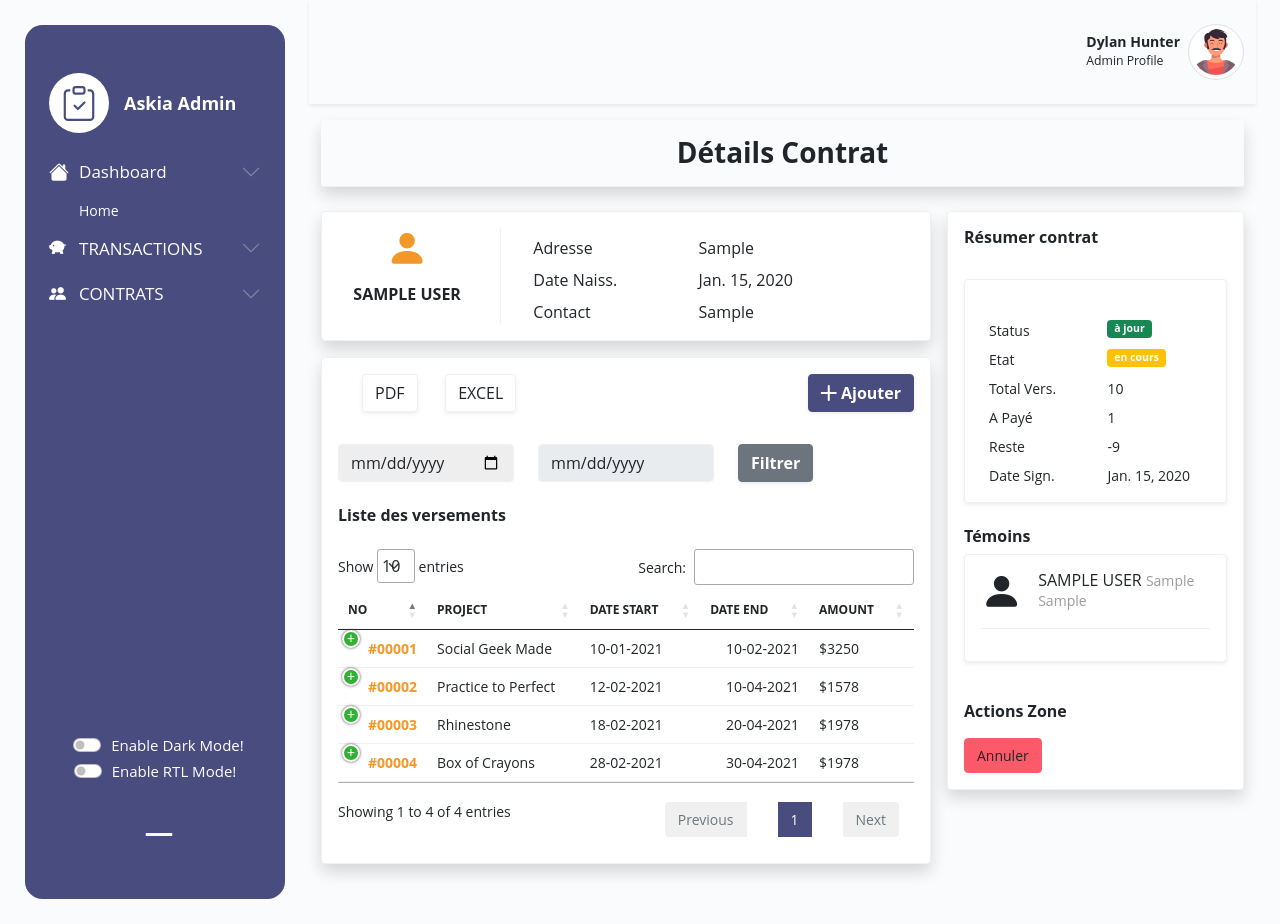
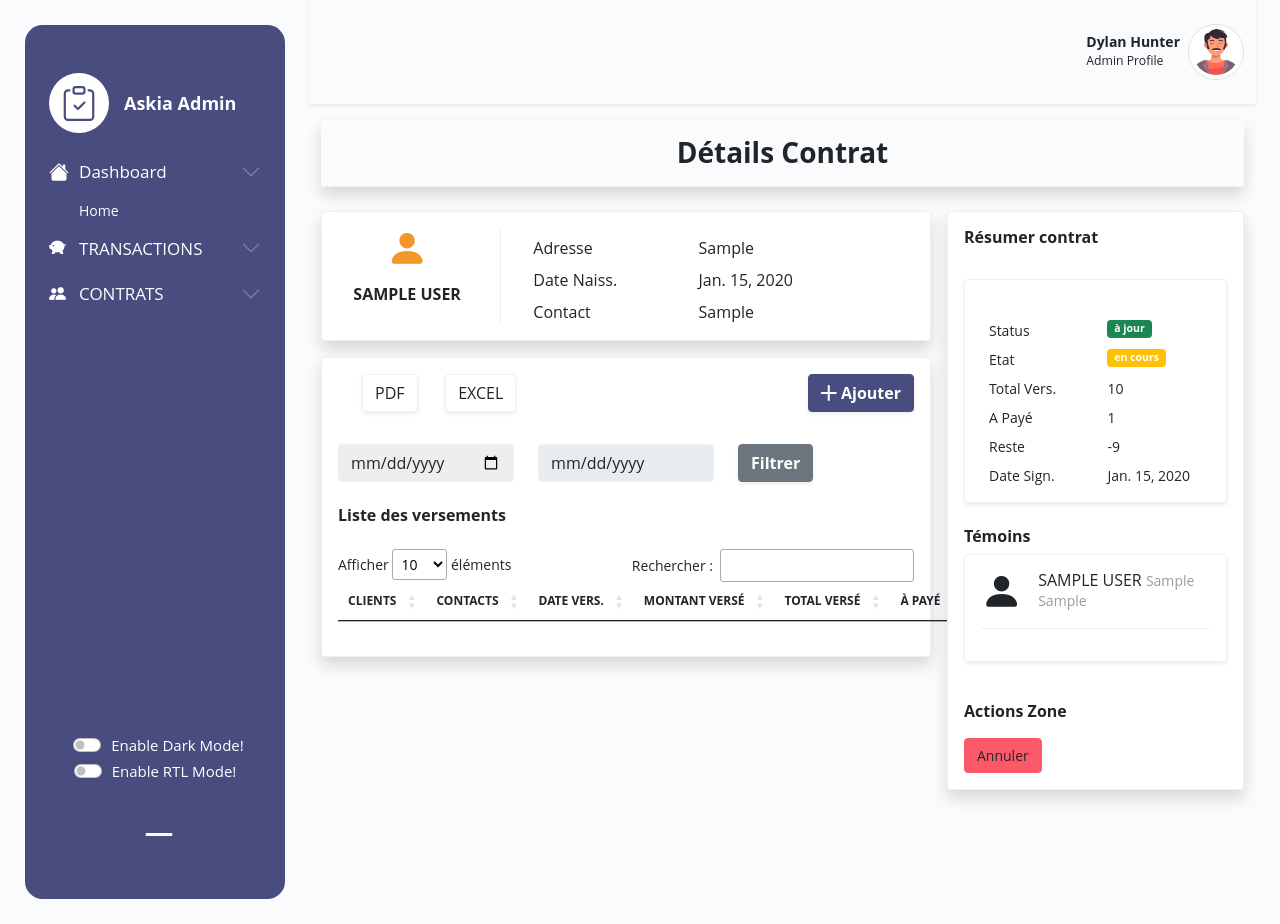
Before and after one commit to Fayssol/credit-bail, a Django app: page /detail_contrat/1/ in a window 1280 px wide. Run offline with Django 5.2, Linux system fonts and the light colour scheme; tables that the repository leaves empty hold one stand-in row (values such as "Sample post"); lists and menus that the app fills with data are empty; some libraries are stand-ins or nearby versions; some web fonts are replaced.

Commit message:
update detail_contrat and create url

```diff
--- a/askia_solution/askia_admin/templates/contrats/detail_contrat.html
+++ b/askia_solution/askia_admin/templates/contrats/detail_contrat.html
@@ -154,7 +154,7 @@
                                    {% endif %}
                             </div>
                             <div class="card-body">
-
+                               <input type="text" id="contratId" hidden value="{{contrat.id}}">
                                 <form id="date_filter" class="ms-auto mb-4" method="POST">
                                     {% csrf_token %}
                                      <input type="hidden" name="csrfmiddlewaretoken">
@@ -173,51 +173,8 @@
                                     </div>
                                 </form>
                                 <h6 class="mb-0 fw-bold mb-4">Liste des versements</h6>
-                                <table id="myProjectTable" class="table table-hover align-middle mb-0" style="width:100%">
-                                    <thead>
-                                        <tr>
-                                            <th>NO</th>
-                                            <th>Project</th>
-                                            <th>Date Start</th>
-                                            <th>Date End</th>
-                                            <th>Amount</th>
-                                            <th>status</th>
-                                        </tr>
-                                    </thead>
-                                    <tbody>
-                                        <tr>
-                                            <td><a href="invoices.html" class="fw-bold text-secondary">#00001</a></td>
-                                            <td><a href="projects.html">Social Geek Made</a></td>
-                                            <td>10-01-2021</td>
-                                            <td>10-02-2021</td>
-                                            <td>$3250</td>
-                                            <td><span class="badge bg-warning">Pending</span></td>
-                                        </tr>
-                                        <tr>
-                                            <td><a href="invoices.html" class="fw-bold text-secondary">#00002</a></td>
-                                            <td><a href="projects.html">Practice to Perfect</a></td>
-                                            <td>12-02-2021</td>
-                                            <td>10-04-2021</td>
-                                            <td>$1578</td>
-                                            <td><span class="badge bg-success">Paid</span></td>
-                                        </tr>
-                                        <tr>
-                                            <td><a href="invoices.html" class="fw-bold text-secondary">#00003</a></td>
-                                            <td><a href="projects.html">Rhinestone</a></td>
-                                            <td>18-02-2021</td>
-                                            <td>20-04-2021</td>
-                                            <td>$1978</td>
-                                            <td><span class="badge bg-lavender-purple">Draf</span></td>
-                                        </tr>
-                                        <tr>
-                                            <td><a href="invoices.html" class="fw-bold text-secondary">#00004</a></td>
-                                            <td><a href="projects.html">Box of Crayons</a></td>
-                                            <td>28-02-2021</td>
-                                            <td>30-04-2021</td>
-                                            <td>$1978</td>
-                                            <td><span class="badge bg-lavender-purple">Draf</span></td>
-                                        </tr>
-                                    </tbody>
+                                <table id="vers_contrat_table" class="table table-hover align-middle mb-0" style="width:100%">
+
                                 </table>
                             </div>
                         </div>
@@ -570,5 +527,158 @@
 </script>
 
 <script src="{% static '/js/contrat_form_validation.js' %}"></script>
+<script>
 
+$(document).ready(function() {
+    $('#vers_contrat_table')
+    .addClass( 'nowrap' )
+    .dataTable( {
+        responsive: true,
+        columnDefs: [
+            { targets: [-1, -3], className: 'dt-body-right' }
+        ]
+    });
+});
+
+
+var TOKEN = $('input[name="csrfmiddlewaretoken"]').val();
+var id_contrat=$('#contratId').val();
+function loadData(initial_date, finale_date) {
+
+    new DataTable('#vers_contrat_table', {
+    responsive: true,
+    // rowReorder: true,
+    // rowReorder: {
+    //     selector: 'td:nth-child(2)'
+    // },
+
+    serverSide: true,
+    paging: true,
+    processing: true,
+    stateSave: true,
+    'lengthMenu': [10, 25, 50, 100, 150, 200, 300, 500],
+    searching: true,
+    sort: true,
+    ajax: {
+            url : `/ajax_transaction_list_contrat/`,
+            type: 'POST',
+            headers: {
+            'X-CSRFToken': TOKEN
+            },
+            data: {
+
+            "from_date": initial_date,
+            "to_date": finale_date,
+            "id": id_contrat
+            },
+
+        },
+        language: {
+            processing: "Traitement en cours...",
+            search: "Rechercher&nbsp;:",
+            lengthMenu: "Afficher _MENU_ &eacute;l&eacute;ments",
+            info: "Affichage de l'&eacute;lement _START_ &agrave; _END_ sur _TOTAL_ &eacute;l&eacute;ments",
+            infoEmpty: "Affichage de l'&eacute;lement 0 &agrave; 0 sur 0 &eacute;l&eacute;ments",
+            infoFiltered: "(filtr&eacute; de _MAX_ &eacute;l&eacute;ments au total)",
+            infoPostFix: "",
+            loadingRecords: "Chargement en cours...",
+            zeroRecords: "Aucun &eacute;l&eacute;ment &agrave; afficher",
+            emptyTable: "Aucune donnée disponible dans le tableau",
+            paginate: {
+                first: "Premier",
+                previous: "Pr&eacute;c&eacute;dent",
+                next: "Suivant",
+                last: "Dernier"
+            },
+            aria: {
+                sortAscending: ": activer pour trier la colonne par ordre croissant",
+                sortDescending: ": activer pour trier la colonne par ordre décroissant"
+            }
+        },
+       // langage: langage,
+        columns: [
+            // {data: 'id', visible: false},
+            { data: 'nom', visible: true ,title:"Clients",
+            render: function ( data, type, row ) {
+                return '<div class="input-group text-center p-2 d-flex align-items-center">' +
+                    '<img src="/static/img/user-solid.svg" alt="">' +
+                    '<span class="fw-bolder">'+row.nom+'</span>' +
+                    '</div>';
+                }
+            },
+
+            { data: 'contact', visible: true, title:"Contacts"},
+            { data: 'date_versement', visible: true,title:"Date Vers." },
+            { data: 'montant_versement', visible: true,title:"Montant Versé" },
+
+            { data: 'montant_total_paye',
+                visible: true,
+                title:"Total Versé",
+                render: function ( data, type, row ) {
+
+                        return '<span class="text-secondary">'+row.montant_total_paye+'</span>';
+
+                }
+            },
+
+            { data: 'montant_contrat', visible: true,title:"À Payé", },
+
+            { data: 'reste', visible: true,title:"Reste",
+                render: function ( data, type, row ) {
+
+                    return '<span class="text-primary">'+row.reste+'</span>';
+
+                 }
+             },
+
+
+            { data: 'note', visible: true, title:"Notes" }
+        ],
+        columnDefs: [
+
+            //  { className: "dt-center", targets: "_all" }, // Centrer tous les contenus de colonnes
+             { targets: "_all", className: 'dt-right' },
+
+
+
+
+
+        ],
+
+});
+
+}
+
+
+
+
+$(document).ready(function () {
+
+loadData()
+
+$('form#date_filter').on('submit', function (e) {
+
+    e.preventDefault();
+
+    var from_date = $('#from_date').val()
+    var to_date = $('#to_date').val()
+    $('#transactions_table').DataTable().destroy()
+    loadData(from_date, to_date)
+
+});
+
+
+
+$('#from_date').on('change', function () {
+
+$('#to_date').removeAttr("readonly")
+$('#to_date').attr("min", $(this).val())
+$('#to_date').val($(this).val())
+
+});
+
+});
+
+
+</script>
 {%endblock%}
--- a/askia_solution/askia_admin/urls.py
+++ b/askia_solution/askia_admin/urls.py
@@ -17,6 +17,8 @@ urlpatterns = [
     path('transaction_index',views.transaction_index, name="transaction_index"),
     path('', views.welcome, name="welcome"),
     path('ajax_transaction_list', views.transaction_list, name="ajax_transaction_list"),
+    path('ajax_transaction_list_contrat/', views.transaction_list, name="ajax_transaction_list_contrat"),
+
     path('transaction_modal/',views.save_transaction, name="transaction_modal"),
 
     #contrats
```
Also changed, not shown: askia_solution/askia_admin/vues/transactions_views.py (+12 -2 lines), askia_solution/askia_admin/migrations/0001_initial.py, 2 other files.
